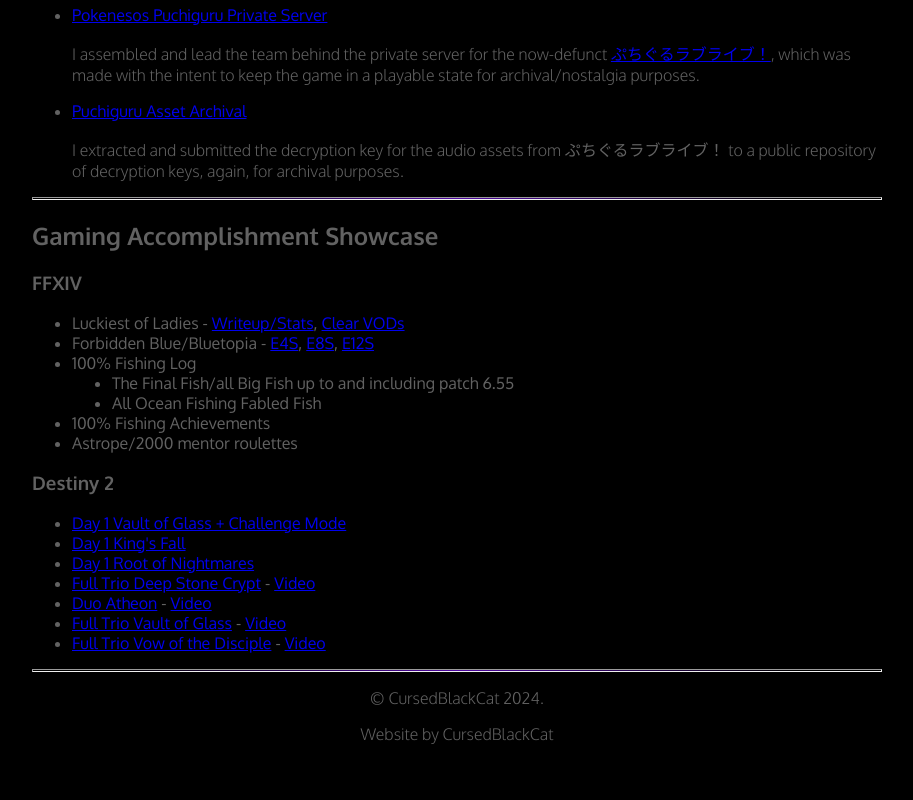
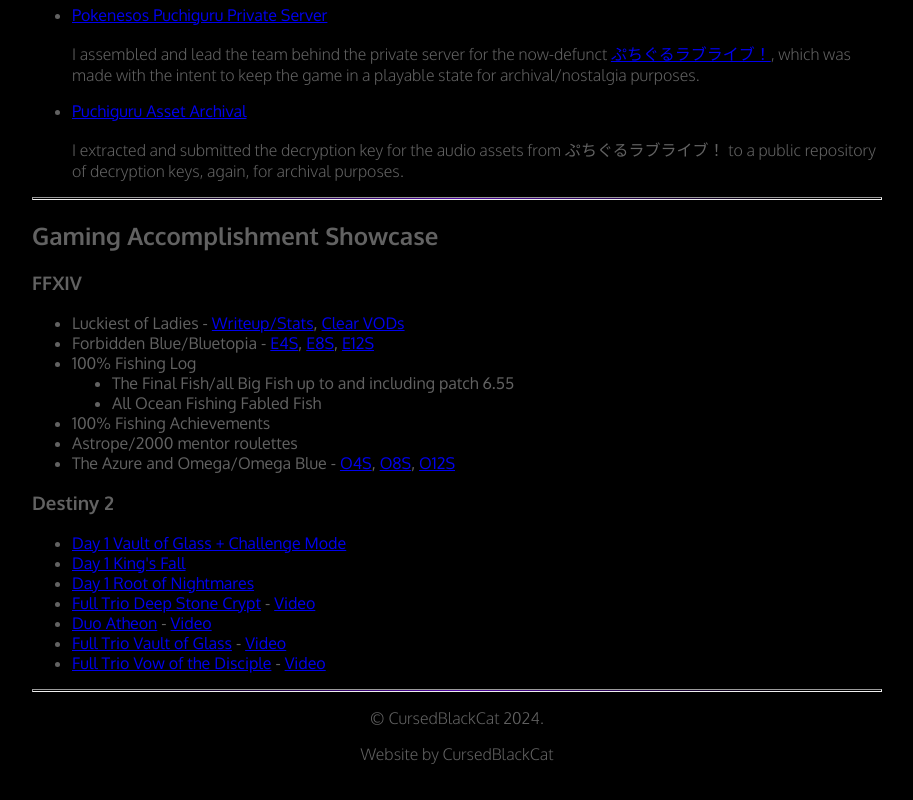
Before and after one commit to CursedBlackCat/cursedblack.cat, a plain HTML site: page index.html in a window 1280 px wide. Shown: the part 997-1797 px from the top of the page, without its empty margins (183-1096 px from the left). Drawn offline with Linux system fonts and the light colour scheme.

Commit message:
Update for The Azure and Omega

```diff
--- a/index.html
+++ b/index.html
@@ -88,6 +88,10 @@
         </li>
         <li class="oxygen-regular">100% Fishing Achievements</li>
         <li class="oxygen-regular">Astrope/2000 mentor roulettes</li>
+        <li class="oxygen-regular">The Azure and Omega/Omega Blue - <a
+                href="https://www.youtube.com/watch?v=gzWQg0VMSvY">O4S</a>, <a
+                href="https://www.youtube.com/watch?v=wT3NkLgR8js">O8S</a>, <a
+                href="https://www.youtube.com/watch?v=1Nme0slBiZU">O12S</a></li>
     </ul>
     <h3 class="oxygen-bold">Destiny 2</h3>
     <ul>
```
